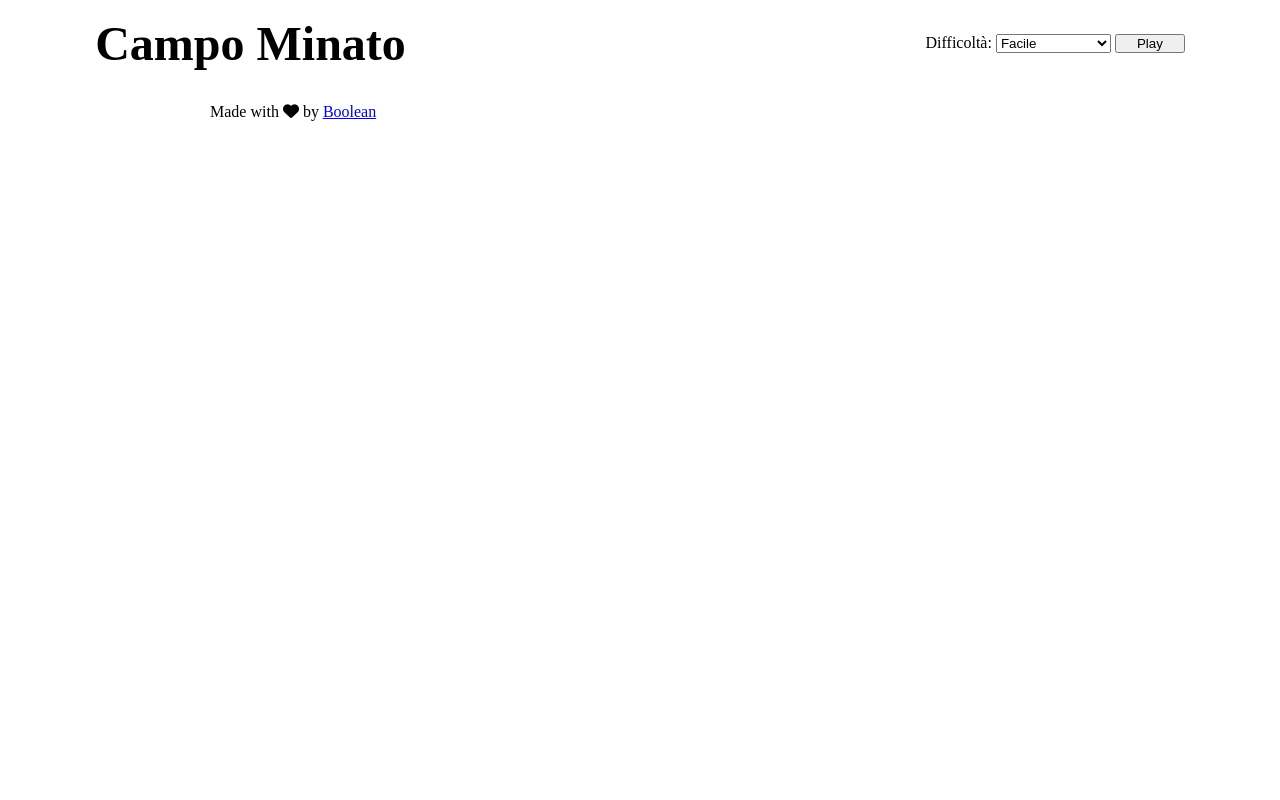
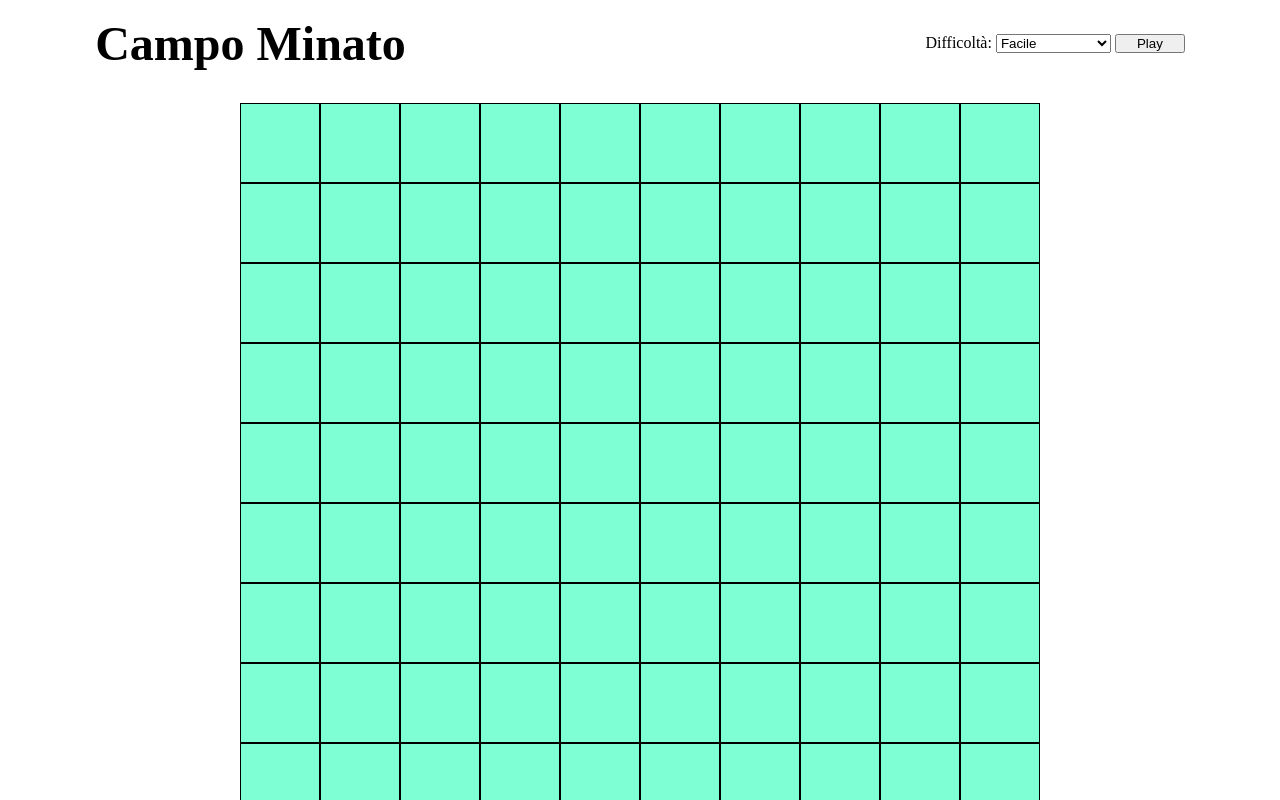
Before and after one commit to FedericoCapitani/js-campominato-grid, a plain HTML site: page index.html in a window 1280 px wide. Both pictures are taken after a click on the button "Play". Shown: the top 800 px of the page. Drawn offline with Linux system fonts and the light colour scheme.

Commit message:
funzione creazione celle difficoltà 1

```diff
--- a/assets/css/style.css
+++ b/assets/css/style.css
@@ -30,10 +30,20 @@ header{
 }
 .container{
     background-color: var(--bg_main);
-    width: 1000px;
+    width: 800px;
     margin: 2rem auto;
+}
+.cells{
+    display: flex;
+    flex-wrap: wrap;
+}
+.cell{
+    width: calc(100% / 10);
+    border: 1px solid black;
+    aspect-ratio: 1 / 1;
 }
 
 footer p{
     margin-left: 210px;
+    margin-bottom: 30px;
 }
--- a/assets/js/main.js
+++ b/assets/js/main.js
@@ -3,3 +3,21 @@ con difficoltà 1 => tra 1 e 100
 con difficoltà 2 => tra 1 e 81
 con difficoltà 3 => tra 1 e 49
 Quando l'utente clicca su ogni cella, la cella cliccata si colora di azzurro. */
+
+let gioca = document.getElementById('gioca');
+gioca.addEventListener('click', function(){
+
+    // celle difficoltà 1
+    function generateGrid(selector, tag_name, class_name){
+        const cellsElement = document.querySelector(selector)
+
+        for (let i = 1; i < 100; i++){
+            const cellItem = document.createElement(tag_name);
+            cellItem.classList.add(class_name);
+            cellsElement.append(cellItem);
+        }
+    }
+
+    generateGrid('.cells', 'div', 'cell');
+
+})
```
